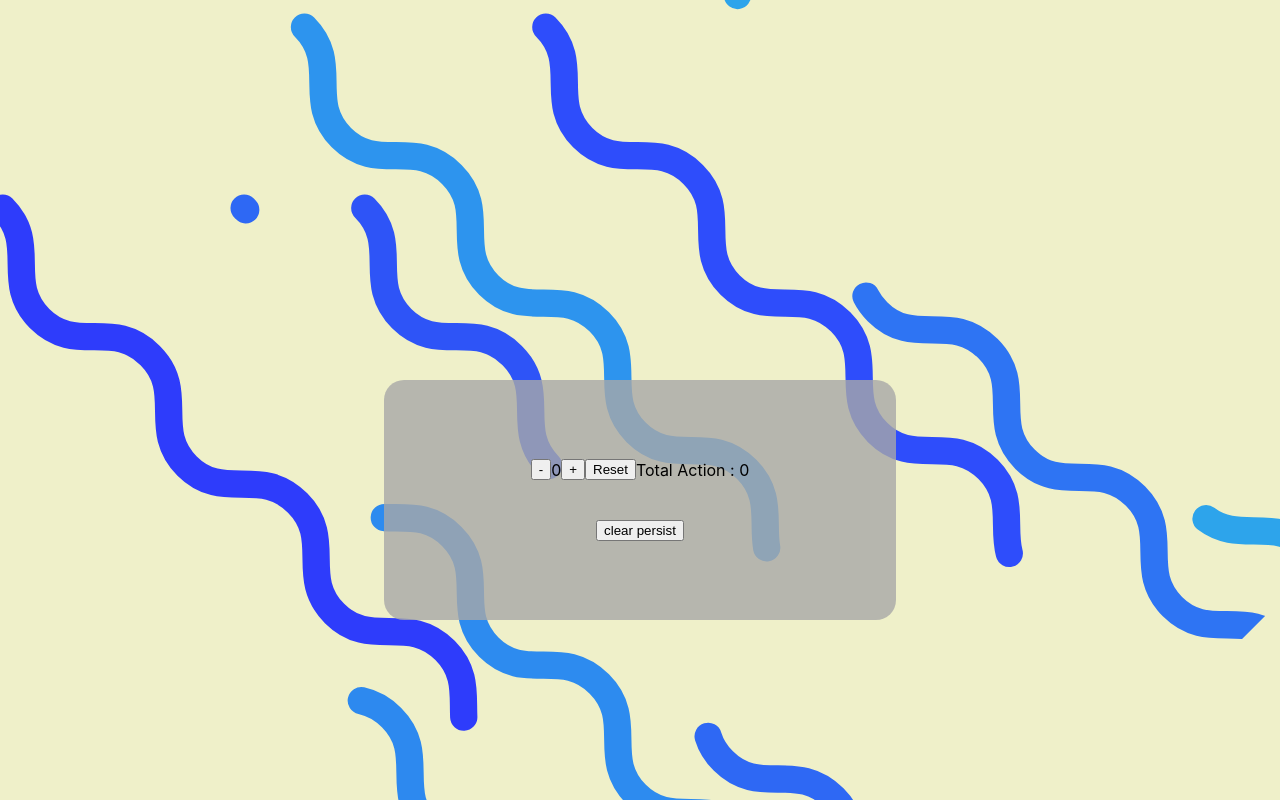
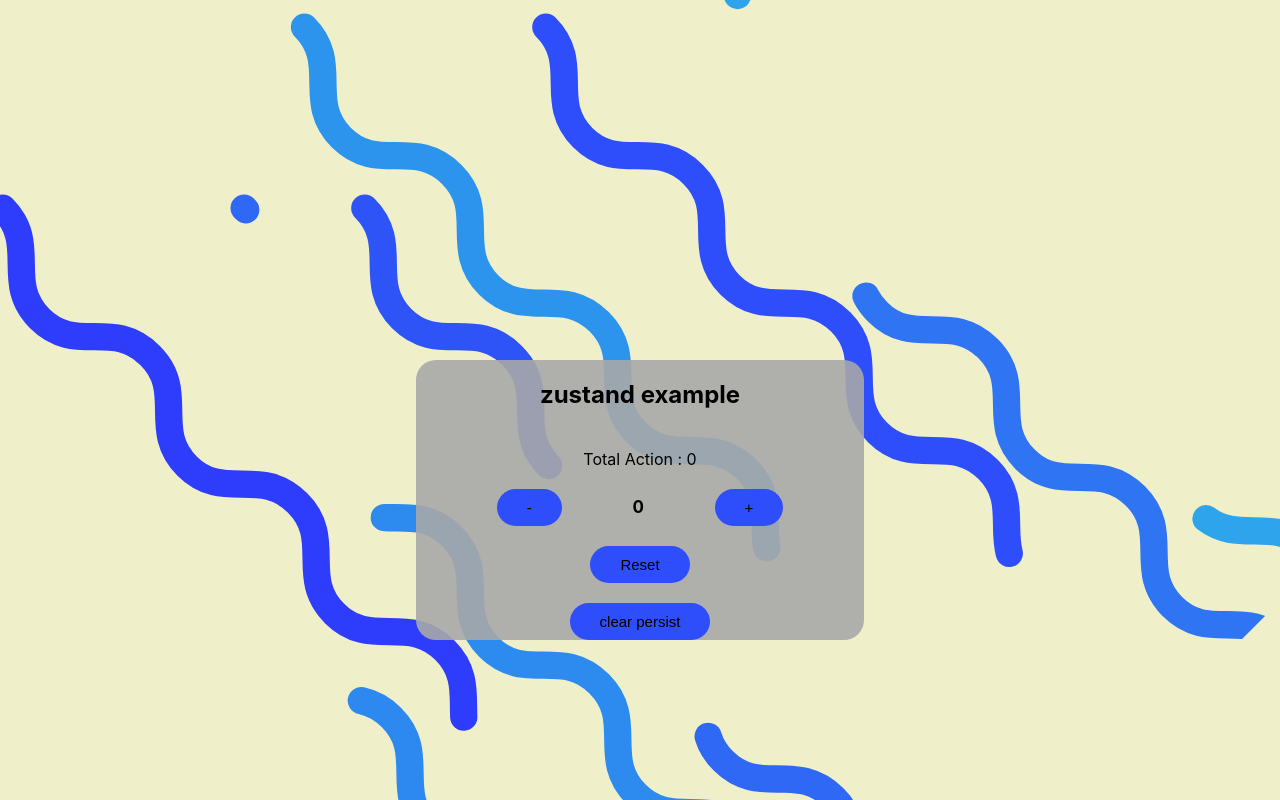
Before and after one commit to hosein-yarzade/zustand-app, a React (Create React App) app: page / in a window 1280 px wide. Shown: the top 800 px of the page. Built offline with nearby package versions, Linux system fonts and the light colour scheme.

Commit message:
eddit style of zustand container

```diff
--- a/src/pages/index/App.css
+++ b/src/pages/index/App.css
@@ -1,11 +1,9 @@
-
 * {
   box-sizing: border-box;
 }
 
 html,
 body {
-
 }
 
 body {
@@ -13,16 +11,16 @@
   overflow: hidden;
 }
 
-.app{
+.app {
   width: 100%;
   height: 100%;
   display: flex;
   align-items: center;
   justify-content: center;
 }
-.buttonContainer{
-  width: 40vw;
-  height: 30vh;
+.buttonContainer {
+  width: 35vw;
+  height: 35vh;
   min-width: 400px;
   display: flex;
   flex-direction: column;
@@ -31,15 +29,31 @@
   position: absolute;
   z-index: 3;
   border-radius: 20px;
-  background-color: rgba(168, 168, 168, 0.8);
-
+  background-color: rgba(168, 168, 168, 0.9);
 }
-.Row{
-  padding: 20px;
+button {
+  padding: 10px 30px;
+  border: none;
+  outline: none;
+  font-size: 15px;
+  border-radius: 25px;
+  background-color: #2e4dfb;
+}
+button:hover{
+  opacity: 0.8;
+  cursor: pointer;
+}
+.Row {
+  width: 100%;
+  padding: 10px;
   display: flex;
   flex-direction: row;
-  justify-content: center;
+  justify-content: space-evenly;
   align-items: center;
+}
+.countText{
+  font-size: 17px;
+  font-weight: bold;
 }
 .main {
   width: 100vw;
@@ -49,8 +63,6 @@
   position: relative;
   z-index: -1;
   transform: translate3d(-5%, -10%, 0);
-
-
 }
 .section {
   width: 100%;
@@ -69,53 +81,51 @@
 }
 
 .dash_1 {
-    transform: translate(300px , 100px);
+  transform: translate(300px, 100px);
   animation-delay: 2.5s;
 }
 
 .dash_2 {
-    transform: translate(400px , 200px);
+  transform: translate(400px, 200px);
   animation-delay: 6s;
 }
 
 .dash_3 {
-    transform: translate(5000px , 300px);
+  transform: translate(5000px, 300px);
   animation-delay: 4s;
 }
 
 .dash_4 {
-    transform: translate(200px , 400px);
+  transform: translate(200px, 400px);
   animation-delay: 1s;
 }
 
 .dash_5 {
-    transform:translate(400px , 500px);
+  transform: translate(400px, 500px);
   animation-delay: 3.8s;
 }
 
 .dash_6 {
-    transform: translate(300px , 600px);
+  transform: translate(300px, 600px);
   animation-delay: 3s;
 }
 
 .dash_7 {
-    transform:translate(500px , 700px);
+  transform: translate(500px, 700px);
   animation-delay: 1.5s;
 }
 
 .dash_8 {
-    transform: translate(100px , 800px);
+  transform: translate(100px, 800px);
   animation-delay: 5.5s;
 }
 
 .dash_9 {
-    transform:translate(600px , 900px);
+  transform: translate(600px, 900px);
   animation-delay: 1.6s;
 }
 
-
 @keyframes dash {
-
   0% {
     stroke-dashoffset: 10;
 
@@ -123,12 +133,12 @@
   }
 
   50% {
-    stroke-dashoffset:3000 ;
+    stroke-dashoffset: 3000;
     stroke: #2dc7e6;
   }
 
   100% {
-    stroke-dashoffset:10 ;
+    stroke-dashoffset: 10;
     stroke: #000544;
   }
 }
--- a/src/pages/index/App.tsx
+++ b/src/pages/index/App.tsx
@@ -15,11 +15,19 @@
       <div className="app">
         <div className="buttonContainer">
         <div className="Row">
+            <h2>zustand example</h2>
+          </div>
+          <div className="Row">
+            <span>Total Action : {totalCount}</span>
+          </div>
+          <div className="Row ">
             <button onClick={decrement}>-</button>
-          <span>{count}</span>
+            <span className="countText"> {`  ${count}  `} </span>
             <button onClick={increment}>+</button>
+
+          </div>
+          <div className="Row">
           <button onClick={reset}>Reset</button>
-          <span>Total Action : {totalCount}</span>
           </div>
           <div className="Row">
             <button onClick={clearStoeage}>clear persist</button>
```
Lines whose indentation alone changed are shown as unchanged.
